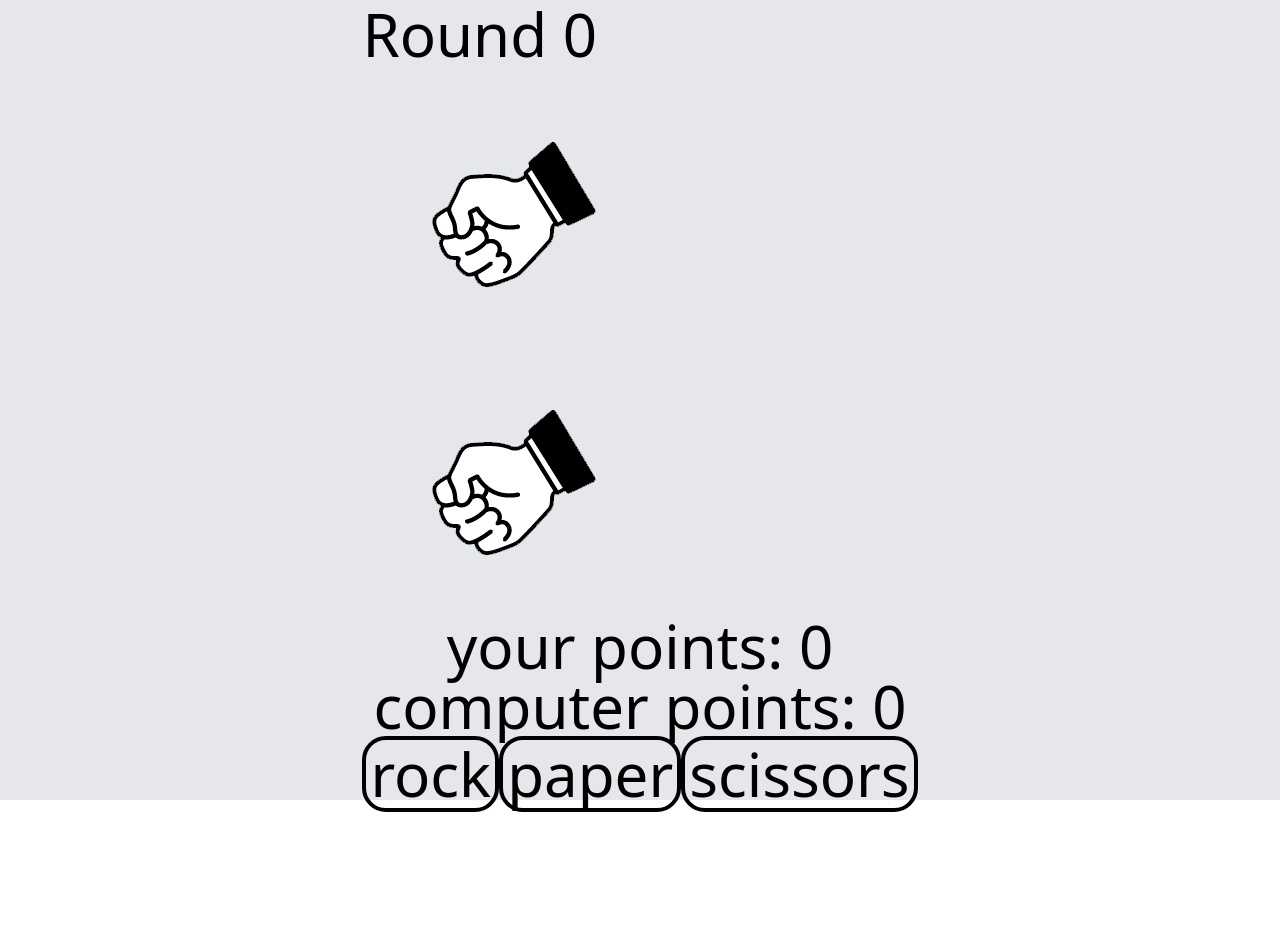
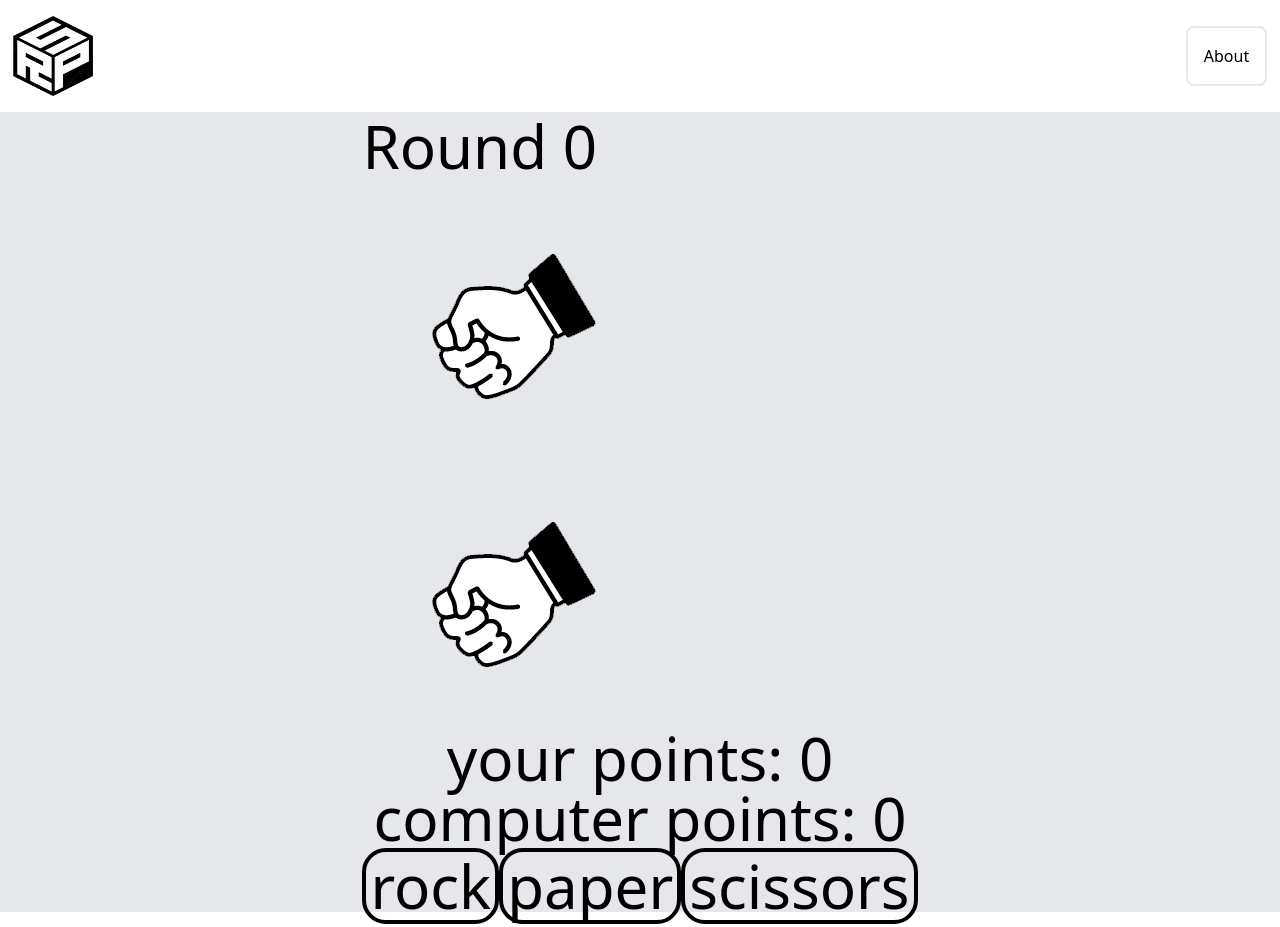
Before and after one commit to wasem-ibrahim/Rock-Paper-Scissors, a React (Vite) app: page /main in a window 1280 px wide. Before the commit the page ends 815 px from the top, so only its background shows below. Built offline with nearby package versions, Linux system fonts and the light colour scheme.

Commit message:
beforeDesigningGame

```diff
--- a/src/components/Main.jsx
+++ b/src/components/Main.jsx
@@ -33,6 +33,15 @@ export function Main() {
 
   return (
     <>
+      <nav className="flex justify-between items-center w-[98%] mx-auto py-4">
+        <img src="images/logo.png" alt="rps" className="w-20 h-20" />
+        <button
+          className="p-4 duration-300 border-2 rounded-lg cursor-pointer hover:bg-white hover:text-black border-white-400"
+          onClick={() => setShowAbout(true)}>
+          About
+        </button>
+      </nav>
+
       <main className="flex flex-col items-center justify-center h-screen text-6xl bg-gray-200">
         <div className="">
           <h1 className="py-4">Round {round}</h1>
--- /dev/null
+++ b/src/components/Navbar.jsx
@@ -0,0 +1,14 @@
+import React from "react";
+
+export function Navbar() {
+  return (
+    <nav className="flex justify-between items-center w-[98%] mx-auto py-4">
+      <img src="images/logo.png" alt="rps" className="w-20 h-20" />
+      <button
+        className="p-4 duration-300 border-2 rounded-lg cursor-pointer hover:bg-white hover:text-black border-white-400"
+        onClick={() => setShowAbout(true)}>
+        About
+      </button>
+    </nav>
+  );
+}
```
